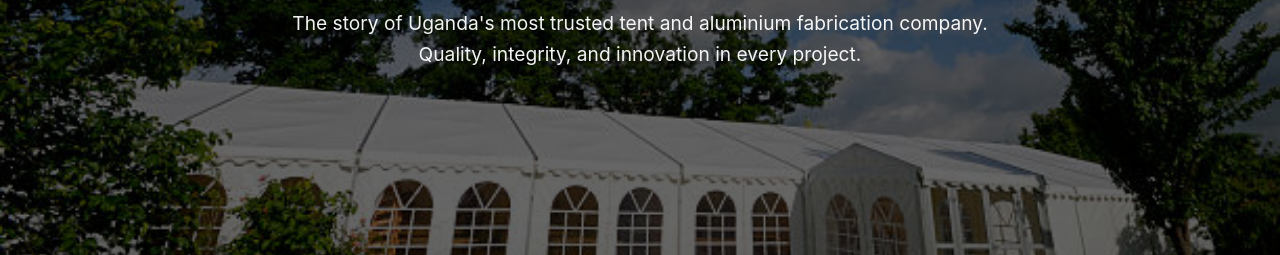
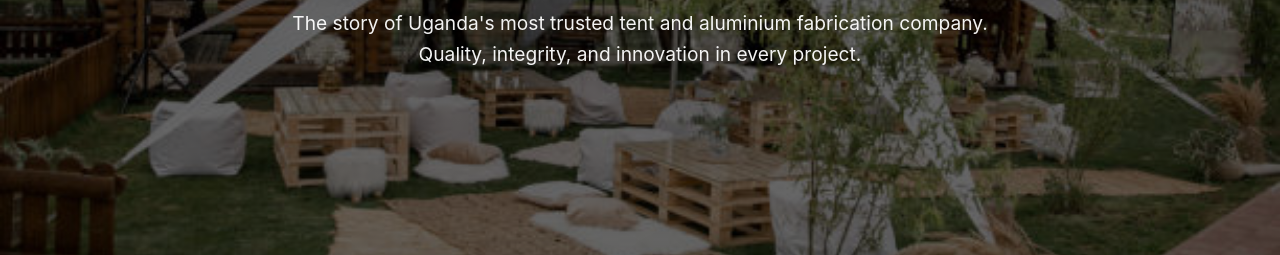
Before and after one commit to brendakagabane-a11y/Firstchoicetentsa-11, a plain HTML site: page about.html in a window 1280 px wide. Shown: the part 278-533 px from the top of the page. Drawn offline with Linux system fonts and the light colour scheme.

Commit message:
Update about.html

```diff
--- a/about.html
+++ b/about.html
@@ -40,7 +40,7 @@
             rgba(0, 0, 0, 0.6), /* Start of overlay (adjust 0.6 for darkness: 0.1 is light, 0.9 is very dark) */
             rgba(0, 0, 0, 0.6)  /* End of overlay */
         ),
-        url('Pick13.jpg'); /* 2. Image URL goes after the gradient */
+        url('Pick12.jpg'); /* 2. Image URL goes after the gradient */
 
     /* 3. Standard background properties */
     background-size: cover;
```
